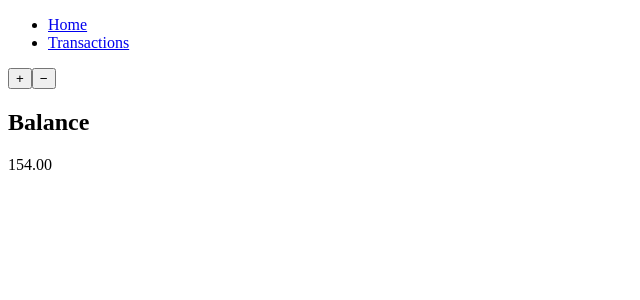
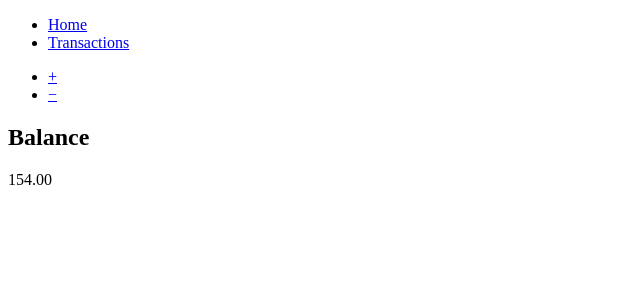
Before and after one commit to sareg0/budget-app, a React app: page / in a window 1280 px wide. Shown: the top 300 px of the page, without its empty margins (0-640 px from the left). Built offline with nearby package versions, Linux system fonts and the light colour scheme.

Commit message:
retires transactionchooser and moves logic to form and app

```diff
--- a/src/components/App.js
+++ b/src/components/App.js
@@ -6,8 +6,8 @@ import {
 } from 'react-router-dom'
 
 import Balance from './Balance'
+import TransactionForm from './TransactionForm'
 import TransactionTable from './TransactionTable'
-import TransactionChooser from './TransactionChooser'
 
 const Navigation = () => (
   <div>
@@ -23,7 +23,7 @@ const Navigation = () => (
 )
 
 export default class App extends React.Component {
-  constructor(props) {
+  constructor (props) {
     super(props)
     this.state = {
       transactions: [{
@@ -39,20 +39,21 @@ export default class App extends React.Component {
     this.deleteTransaction = this.deleteTransaction.bind(this)
     this.renderHomePage = this.renderHomePage.bind(this)
     this.renderTransactionsPage = this.renderTransactionsPage.bind(this)
+    this.renderTransactionForm = this.renderTransactionForm.bind(this)
   }
 
-  addTransaction(transaction) {
+  addTransaction (transaction) {
     const transactions = [...this.state.transactions, transaction]
     this.setState({ transactions })
   }
 
-  deleteTransaction(transactionIndex) {
+  deleteTransaction (transactionIndex) {
     const transactions = this.state.transactions
     transactions.splice(transactionIndex, 1)
     this.setState({ transactions })
   }
 
-  calculateBalance() {
+  calculateBalance () {
     const { transactions } = this.state
     const total = transactions.reduce((total, { amount }) => {
       return total + parseFloat(amount)
@@ -60,16 +61,23 @@ export default class App extends React.Component {
     return total.toFixed(2)
   }
 
-  renderHomePage() {
+  renderHomePage () {
     return (
       <div>
-        <TransactionChooser onSubmit={ this.addTransaction } />
+        <ul>
+          <li>
+            <Link to="/transactions/new/positive">&#43;</Link>
+          </li>
+          <li>
+            <Link to="/transactions/new/negative">&#8722;</Link>
+          </li>
+        </ul>
         <Balance value={ this.calculateBalance() } />
       </div>
     )
   }
 
-  renderTransactionsPage() {
+  renderTransactionsPage () {
     return(
       <TransactionTable
         transactions={ this.state.transactions }
@@ -77,16 +85,29 @@ export default class App extends React.Component {
     )
   }
 
-  render() {
+  renderTransactionForm (routeProps) {
+    //https://reacttraining.com/react-router/web/api/Route/Route-props
+    const type = routeProps.match.params.type
+    const isNegative = type === 'negative'
+    return (
+      <TransactionForm
+        onSubmit={ this.addTransaction }
+        isNegative={ isNegative } />
+    )
+  }
+
+  render () {
     return (
       <Router>
         <div>
           <Navigation />
-          <Route exact path="/" render={this.renderHomePage} />
-          <Route path="/transactions" render={ this.renderTransactionsPage } />
+          <Route exact path="/" render={ this.renderHomePage } />
+          <Route exact path="/transactions"
+            render={ this.renderTransactionsPage } />
+          <Route exact path="/transactions/new/:type"
+            render={ this.renderTransactionForm } />
         </div>
       </Router>
     )
   }
-
 }
--- a/src/components/Balance.js
+++ b/src/components/Balance.js
@@ -1,7 +1,7 @@
 import React from 'react'
 
 export default class Balance extends React.Component {
-  render() {
+  render () {
     return (
       <div>
         <h2>Balance</h2>
--- a/src/components/TransactionChooser.js
+++ /dev/null
@@ -1,47 +0,0 @@
-import React from 'react'
-import TransactionForm from './TransactionForm'
-
-export default class TransactionChooser extends React.Component {
-  constructor (props) {
-    super(props)
-    this.state = {
-      form: null
-    }
-
-    this.handleSubmit = this.handleSubmit.bind(this)
-  }
-
-  handleSubmit (transaction) {
-    let amount = transaction.amount
-    if (this.state.form === 'negative') {
-      amount = amount * -1
-    }
-    this.props.onSubmit({ amount, description: transaction.description })
-    this.setState({ form: null })
-  }
-
-  render () {
-    if (this.state.form) {
-      return (
-        <div>
-          <TransactionForm
-            onSubmit={ this.handleSubmit } />
-          <button onClick={ () => this.setState({ form: null })}>
-            cancel
-          </button>
-        </div>
-      )
-    }
-
-    return (
-      <div>
-        <button onClick={ () => this.setState({ form: 'positive' }) }>
-          &#43;
-        </button>
-        <button onClick={ () => this.setState({ form: 'negative' }) }>
-          &#8722;
-        </button>
-      </div>
-    )
-  }
-}
--- a/src/components/TransactionForm.js
+++ b/src/components/TransactionForm.js
@@ -1,7 +1,7 @@
 import React from 'react'
 
 export default class TransactionForm extends React.Component {
-  constructor(props) {
+  constructor (props) {
     super(props)
     this.defaultState = {
       amount: '',
@@ -14,14 +14,15 @@ export default class TransactionForm extends React.Component {
     this.handleInputChange = this.handleInputChange.bind(this)
   }
 
-  handleSubmit(e) {
+  handleSubmit (e) {
     e.preventDefault()
-    this.props.onSubmit(this.state)
+    const parsedTransaction = this.prepareTransaction()
+    this.props.onSubmit(parsedTransaction)
 
     this.setState(this.defaultState)
   }
 
-  handleInputChange(e) {
+  handleInputChange (e) {
     const target = e.target
     const value = target.value
     const name = target.name
@@ -31,7 +32,17 @@ export default class TransactionForm extends React.Component {
     })
   }
 
-  render() {
+  prepareTransaction () {
+    let amount = this.state.amount
+
+    if (this.props.isNegative) {
+      amount = amount * -1
+    }
+
+    return { amount, description: this.state.description }
+  }
+
+  render () {
     return (
       <form onSubmit={this.handleSubmit}>
         <h2>
--- a/webpack.config.js
+++ b/webpack.config.js
@@ -1,6 +1,7 @@
 const path = require('path')
 
 const HtmlWebpackPlugin = require('html-webpack-plugin')
+
 const HtmlWebpackPluginConfig = new HtmlWebpackPlugin({
   template: './src/index.html',
   filename: 'index.html',
@@ -11,6 +12,7 @@ module.exports = {
   entry: './src/entry.js',
   output: {
     path: path.resolve('dist'),
+    publicPath: '/',
     filename: 'index_bundle.js'
   },
   module: {
```
